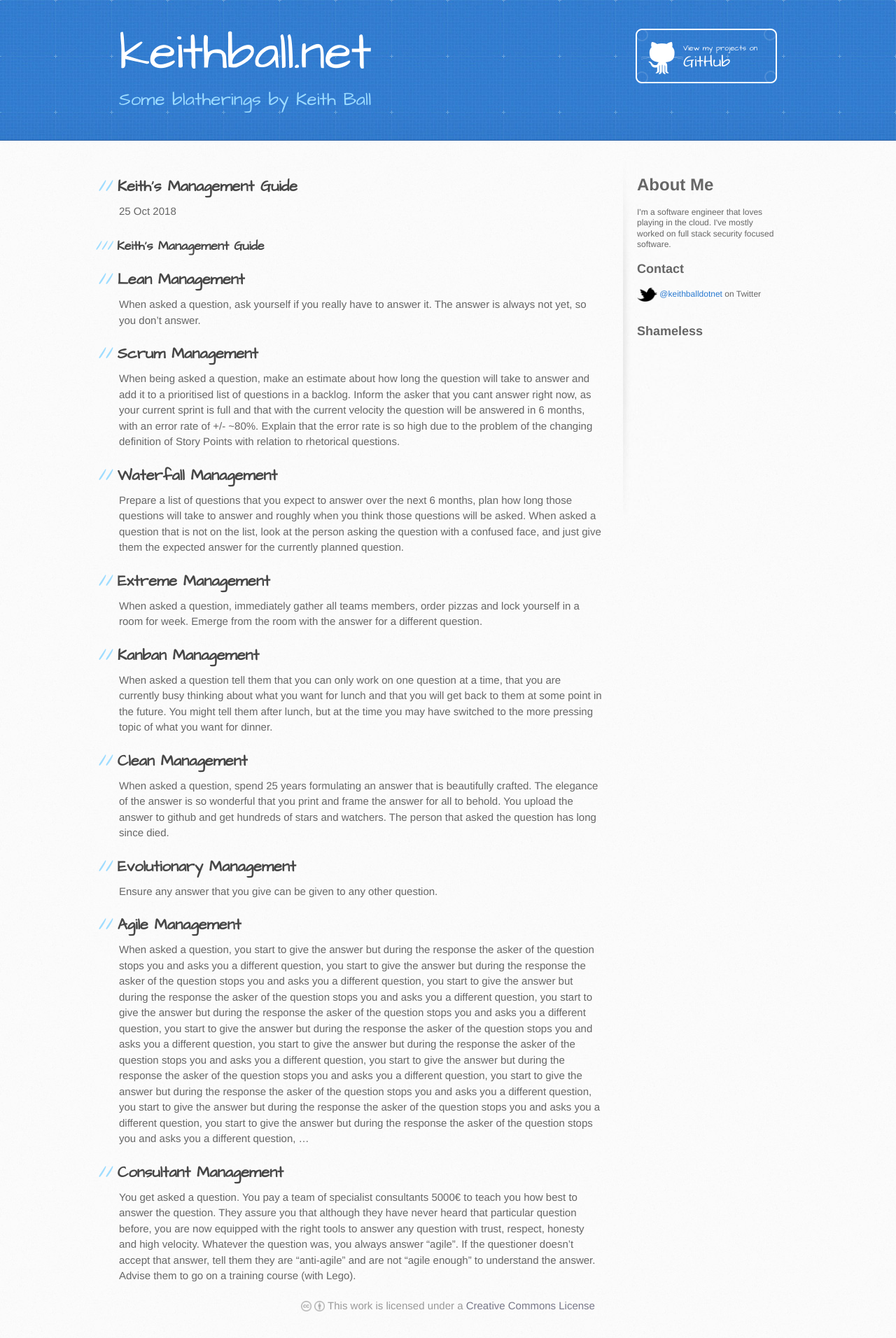
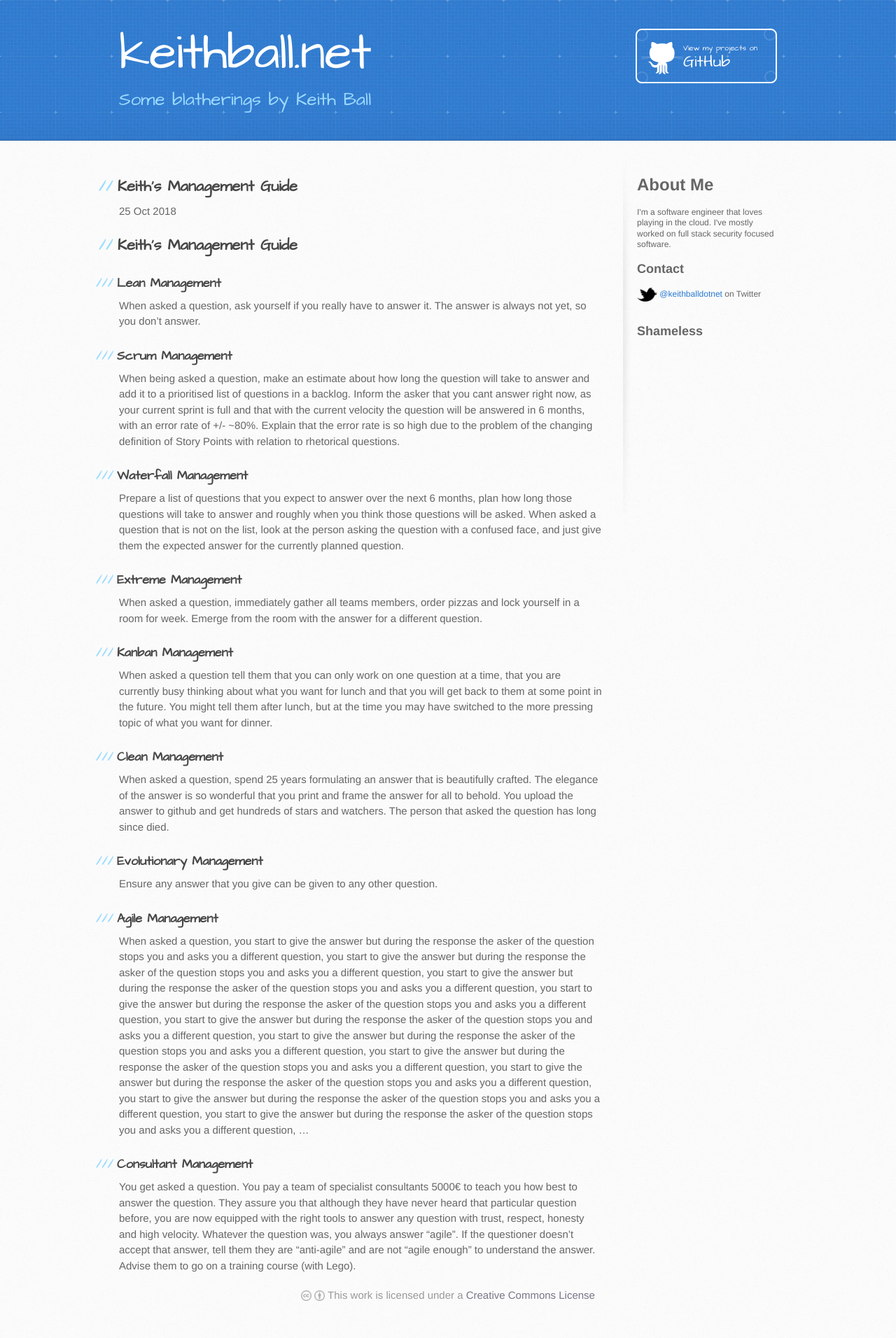
Before and after one commit to Inflatablewoman/inflatablewoman.github.io, a Jekyll site: the page built from _posts/2018-10-25-keiths-management-guide.markdown, in a window 1280 px wide. Shown: the whole page at 70% size. Built offline with Jekyll 4.4.1, drawn with Linux system fonts in a browser that asks for light colours.

Commit message:
header change

```diff
--- a/_posts/2018-10-25-keiths-management-guide.markdown
+++ b/_posts/2018-10-25-keiths-management-guide.markdown
@@ -5,31 +5,31 @@ date:   2018-10-25 16:21:56
 categories: management
 ---
 
-### Keith's Management Guide
+## Keith's Management Guide
 
-## Lean Management
+### Lean Management
 When asked a question, ask yourself if you really have to answer it.  The answer is always not yet, so you don't answer.
 
-## Scrum Management
+### Scrum Management
 When being asked a question, make an estimate about how long the question will take to answer and add it to a prioritised list of questions in a backlog.  Inform the asker that you cant answer right now, as your current sprint is full and that with the current velocity the question will be answered in 6 months, with an error rate of +/- ~80%.  Explain that the error rate is so high due to the problem of the changing definition of Story Points with relation to rhetorical questions.
 
-## Waterfall Management
+### Waterfall Management
 Prepare a list of questions that you expect to answer over the next 6 months, plan how long those questions will take to answer and roughly when you think those questions will be asked.  When asked a question that is not on the list, look at the person asking the question with a confused face, and just give them the expected answer for the currently planned question.
 
-## Extreme Management
+### Extreme Management
 When asked a question, immediately gather all teams members, order pizzas and lock yourself in a room for week.  Emerge from the room with the answer for a different question.
 
-## Kanban Management
+### Kanban Management
 When asked a question tell them that you can only work on one question at a time, that you are currently busy thinking about what you want for lunch and that you will get back to them at some point in the future.  You might tell them after lunch, but at the time you may have switched to the more pressing topic of what you want for dinner.
 
-## Clean Management
+### Clean Management
 When asked a question, spend 25 years formulating an answer that is beautifully crafted.  The elegance of the answer is so wonderful that you print and frame the answer for all to behold.  You upload the answer to github and get hundreds of stars and watchers.  The person that asked the question has long since died.
 
-## Evolutionary Management
+### Evolutionary Management
 Ensure any answer that you give can be given to any other question.
 
-## Agile Management
+### Agile Management
 When asked a question, you start to give the answer but during the response the asker of the question stops you and asks you a different question,  you start to give the answer but during the response the asker of the question stops you and asks you a different question, you start to give the answer but during the response the asker of the question stops you and asks you a different question, you start to give the answer but during the response the asker of the question stops you and asks you a different question, you start to give the answer but during the response the asker of the question stops you and asks you a different question, you start to give the answer but during the response the asker of the question stops you and asks you a different question, you start to give the answer but during the response the asker of the question stops you and asks you a different question, you start to give the answer but during the response the asker of the question stops you and asks you a different question, you start to give the answer but during the response the asker of the question stops you and asks you a different question, you start to give the answer but during the response the asker of the question stops you and asks you a different question,  ...
 
-## Consultant Management
+### Consultant Management
 You get asked a question. You pay a team of specialist consultants 5000€ to teach you how best to answer the question. They assure you that although they have never heard that particular question before, you are now equipped with the right tools to answer any question with trust, respect, honesty and high velocity. Whatever the question was, you always answer "agile". If the questioner doesn't accept that answer, tell them they are "anti-agile" and are not "agile enough" to understand the answer.  Advise them to go on a training course (with Lego).
```
